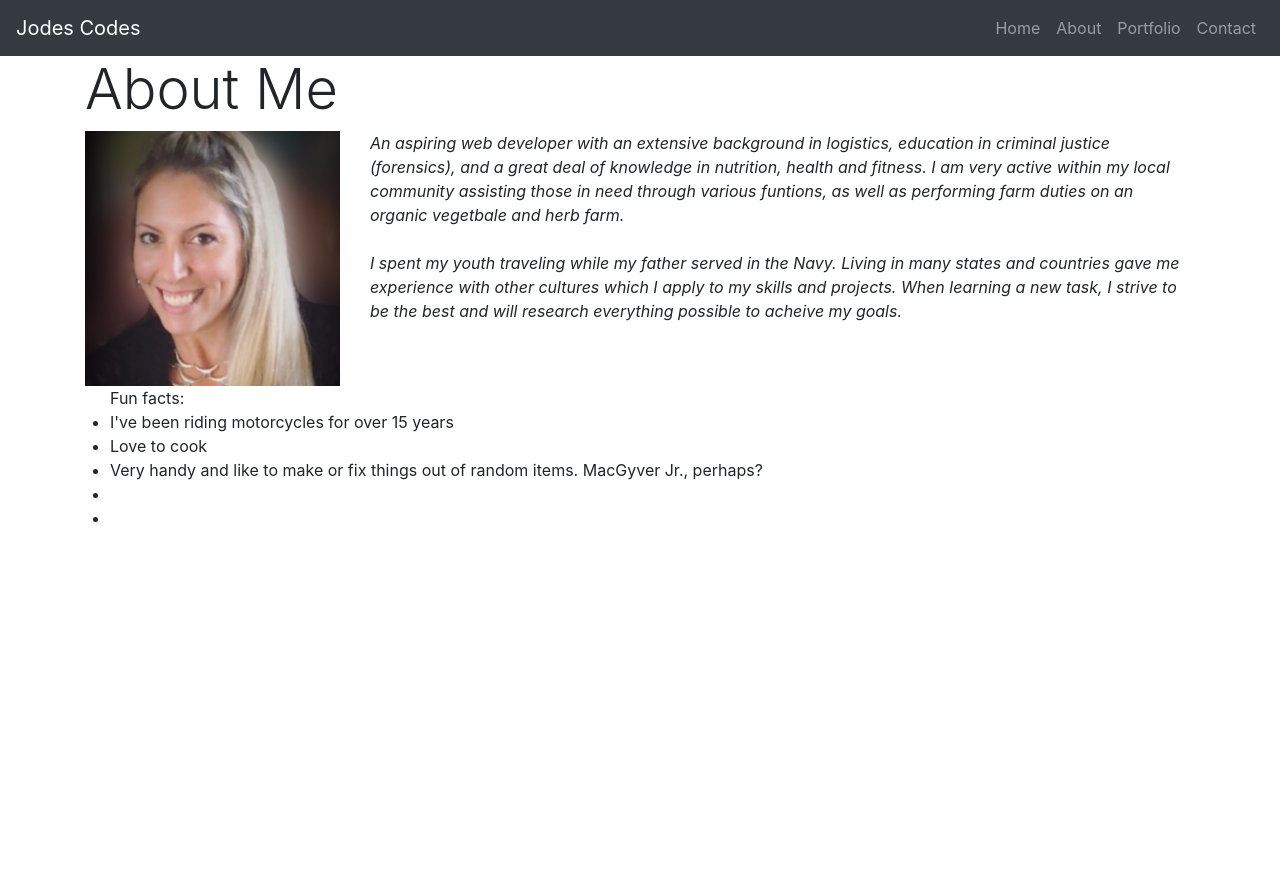
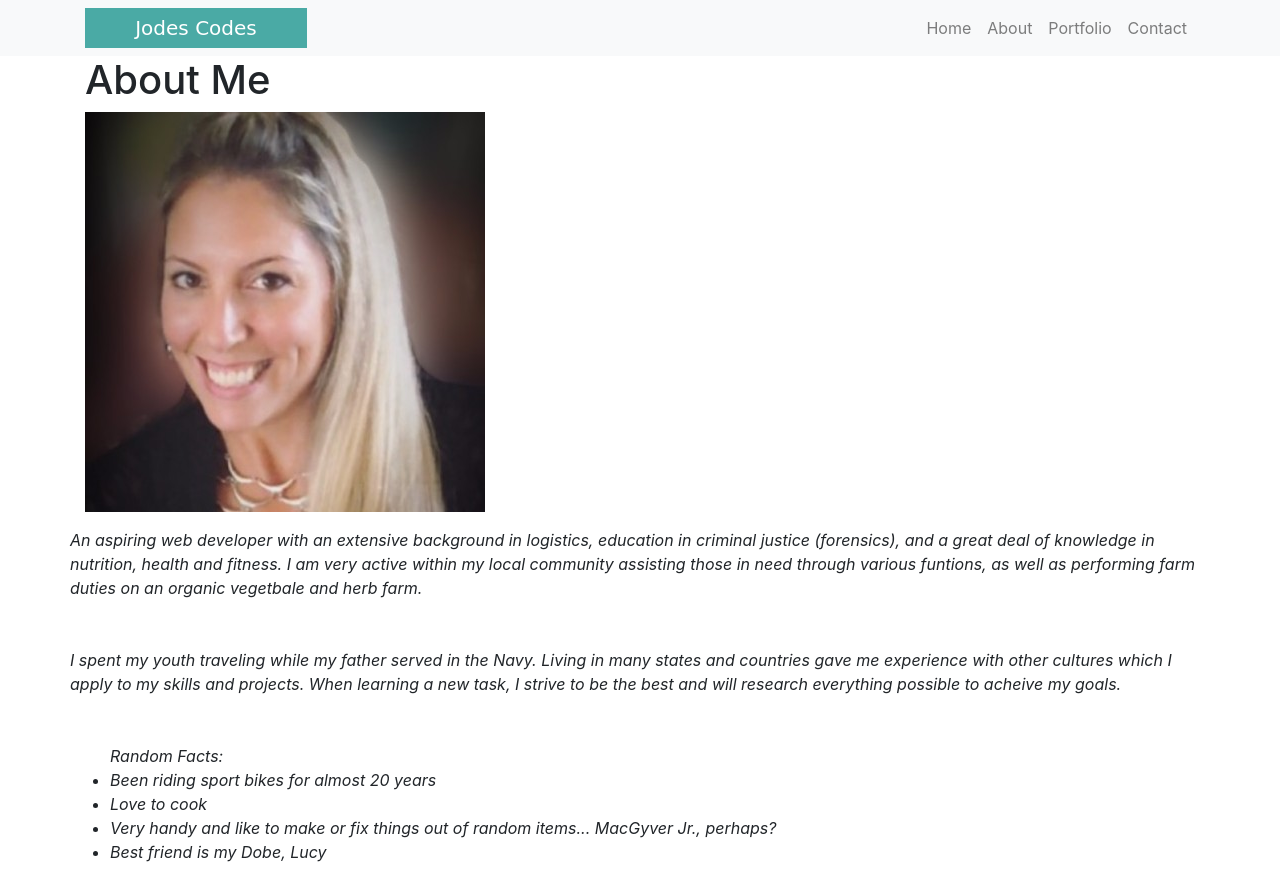
Before and after one commit to jmeggles/02_Bootstrap_CSS, a plain HTML site: page about.html in a window 1280 px wide. Before the commit the page ends 800 px from the top, so only its background shows below. Drawn offline with nearby package versions, Linux system fonts and the light colour scheme.

Commit message:
updated navbar

```diff
--- a/Assets/css/style.css
+++ b/Assets/css/style.css
@@ -4,6 +4,12 @@
   }
 */
 
-.navbar-dark .navbar-brand {
+
+.navbar-light .navbar-brand {
+  width: 20%;
   background-color: #4aaaa5;
-}
+  color: white;
+  font-family: cursive;
+  text-align: center;
+
+  }
--- a/about.html
+++ b/about.html
@@ -13,45 +13,52 @@
         integrity="sha384-9aIt2nRpC12Uk9gS9baDl411NQApFmC26EwAOH8WgZl5MYYxFfc+NcPb1dKGj7Sk" crossorigin="anonymous">
 
     <!-- local styles -->
-    <link rel="stylesheet" href="portfolio.html" href="contact.html" href="style.css">
+    <link rel="stylesheet" href="./assets/css/style.css">
 
 </head>
 
 <body>
-    <nav class="navbar navbar-expand-md navbar-dark bg-dark">
-        <a class="navbar-brand" href="#"> Jodes Codes </a>
+    <nav class="navbar navbar-expand-lg navbar-light bg-light">
+        <div class="container">
+            <a class="navbar-brand" href="index.html"> Jodes Codes </a>
             <button class="navbar-toggler" type="button" data-toggle="collapse" data-target="#navbarNavAltMarkup"
                 aria-controls="navbarNavAltMarkup" aria-expanded="false" aria-label="Toggle navigation">
                 <span class="navbar-toggler-icon"></span>
             </button>
-        <nav class="collapse navbar-collapse" id="navbarNavAltMarkup">
-            <ul class="navbar-nav ml-auto">
-                <li><a class="nav-item nav-link" href="index.html"> Home </a></li>
-                <li><a class="nav-item nav-link" href="about.html"> About </a></li>
-                <li><a class="nav-item nav-link" href="portfolio.html"> Portfolio </a></li>
-                <li><a class="nav-item nav-link" href="contact.html"> Contact </a></li>
-            </ul>
+            <div class="collapse navbar-collapse justify-content-end" id="navbarNavAltMarkup">
+                <div class="navbar-nav">
+                    <a class="nav-item nav-link" href="index.html"> Home <span class=sr-only"></span></a>
+                    <a class="nav-item nav-link" href="about.html"> About </a>
+                    <a class="nav-item nav-link" href="portfolio.html"> Portfolio </a>
+                    <a class="nav-item nav-link" href="contact.html"> Contact </a>
+                </div>
+            </div>
+        </div>
     </nav>
-    </nav>
-    <main class="container">
-        <h1 class="display-4">About Me</h1>
+    <div class="container">
+        <h1>About Me</h1>
         <div class="row">
-            <div class="col-3">
+            <div class="col-9">
                 <img class="img-fluid" src="./assets/images/me.png" alt="Picture of Jody Eggleston">
             </div>
-                <p class="col-9"><i>An aspiring web developer with an extensive background in logistics, education in criminal justice (forensics), and a great deal of knowledge in nutrition, health and fitness. I am very active within my local community assisting those in need through various funtions, as well as performing farm duties on an organic vegetbale and herb farm.</i>
+            <p class="col-9"></p><i>An aspiring web developer with an extensive background in logistics, education in
+                criminal justice (forensics), and a great deal of knowledge in nutrition, health and fitness. I am very
+                active within my local community assisting those in need through various funtions, as well as performing
+                farm duties on an organic vegetbale and herb farm.</i>
 
             <!-- used line breaks to keep formating to the right of my image -->
             <br><br>
-                <i>I spent my youth traveling while my father served in the Navy. Living in many states and countries gave me experience with other cultures which I apply to my skills and projects. When learning a new task, I strive to be the best and will research everything possible to acheive my goals.</i>
+            <i>I spent my youth traveling while my father served in the Navy. Living in many states and countries gave
+                me experience with other cultures which I apply to my skills and projects. When learning a new task, I
+                strive to be the best and will research everything possible to acheive my goals.</i>
 
             <br><br>
-               <ul>Fun facts:
-                    <li>I've been riding motorcycles for over 15 years</li>
+            <p class="col-9">
+            <ul><i>Random Facts:
+                    <li>Been riding sport bikes for almost 20 years</li>
                     <li>Love to cook</li>
-                    <li>Very handy and like to make or fix things out of random items. MacGyver Jr., perhaps?</li>
-                    <li></li>
-                    <li></li>
+                    <li>Very handy and like to make or fix things out of random items... MacGyver Jr., perhaps?</li>
+                    <li>Best friend is my Dobe, Lucy</li>
             </ul>
             </p>
         </div>
--- a/portfolio.html
+++ b/portfolio.html
@@ -14,28 +14,31 @@
           crossorigin="anonymous">
 
     <!-- local styles -->
-    <link rel="stylesheet" href="portfolio.html" href="contact.html" href="style.css">
+    <link rel="stylesheet" href="./assets/css/style.css">
 
 </head>
 
 <body>
-    <nav class="navbar navbar-expand-md navbar-dark bg-dark">
-        <a class="navbar-brand" href="#"> Jodes Codes </a>
-        <button class="navbar-toggler" type="button" data-toggle="collapse" data-target="#navbarNavAltMarkup"
-            aria-controls="navbarNavAltMarkup" aria-expanded="false" aria-label="Toggle navigation">
-            <span class="navbar-toggler-icon"></span>
-        </button>
-        <nav class="collapse navbar-collapse" id="navbarNavAltMarkup">
-            <ul class="navbar-nav ml-auto">
-                <li><a class="nav-item nav-link" href="index.html"> Home </a></li>
-                <li><a class="nav-item nav-link" href="about.html"> About </a></li>
-                <li><a class="nav-item nav-link" href="portfolio.html"> Portfolio </a></li>
-                <li><a class="nav-item nav-link" href="contact.html"> Contact </a></li>
-            </ul>
-        </nav>
+    <nav class="navbar navbar-expand-lg navbar-light bg-light">
+        <div class="container">
+            <a class="navbar-brand" href="index.html"> Jodes Codes </a>
+            <button class="navbar-toggler" type="button" data-toggle="collapse" data-target="#navbarNavAltMarkup"
+                aria-controls="navbarNavAltMarkup" aria-expanded="false" aria-label="Toggle navigation">
+                <span class="navbar-toggler-icon"></span>
+            </button>
+            <div class="collapse navbar-collapse justify-content-end" id="navbarNavAltMarkup">
+                <div class="navbar-nav">
+                    <a class="nav-item nav-link" href="index.html"> Home <span class=sr-only">(current)</span></a>
+                    <a class="nav-item nav-link" href="about.html"> About </a>
+                    <a class="nav-item nav-link" href="portfolio.html"> Portfolio </a>
+                    <a class="nav-item nav-link" href="contact.html"> Contact </a>
+                </div>
+            </div>
+        </div>
     </nav>
     <main class="container">
-        <h1 class="display-4">My Portfolio</h1>
+        <section class="card">
+        <h1>My Portfolio</h1>
             <div class="col-12">
                 <div class="card">
                     <header class="card-header">
@@ -43,7 +46,7 @@
                     </header>
                     <div class="row"></div>
                     <section class="card-body">
-                        <p><u>PS FT Supervisor and Specialist</u></p>
+                        <p><u>UPS FT Supervisor and Specialist</u></p>
                         <ul>
                             <li><i>18 years of experience</i></li>
                             <li><i>Supervised over 20 employees at a time</i></li>
@@ -75,6 +78,7 @@
                 </section>
             </main>
         </div>
+        </section>
     </main>
         <!-- javascript -->
 <script src="https://code.jquery.com/jquery-3.5.1.slim.min.js"
```
Also changed, not shown: contact.html (+20 -17 lines), index.html (+24 -17 lines), Assets/Images/concrete.png (added). Lines whose indentation alone changed are shown as unchanged.
